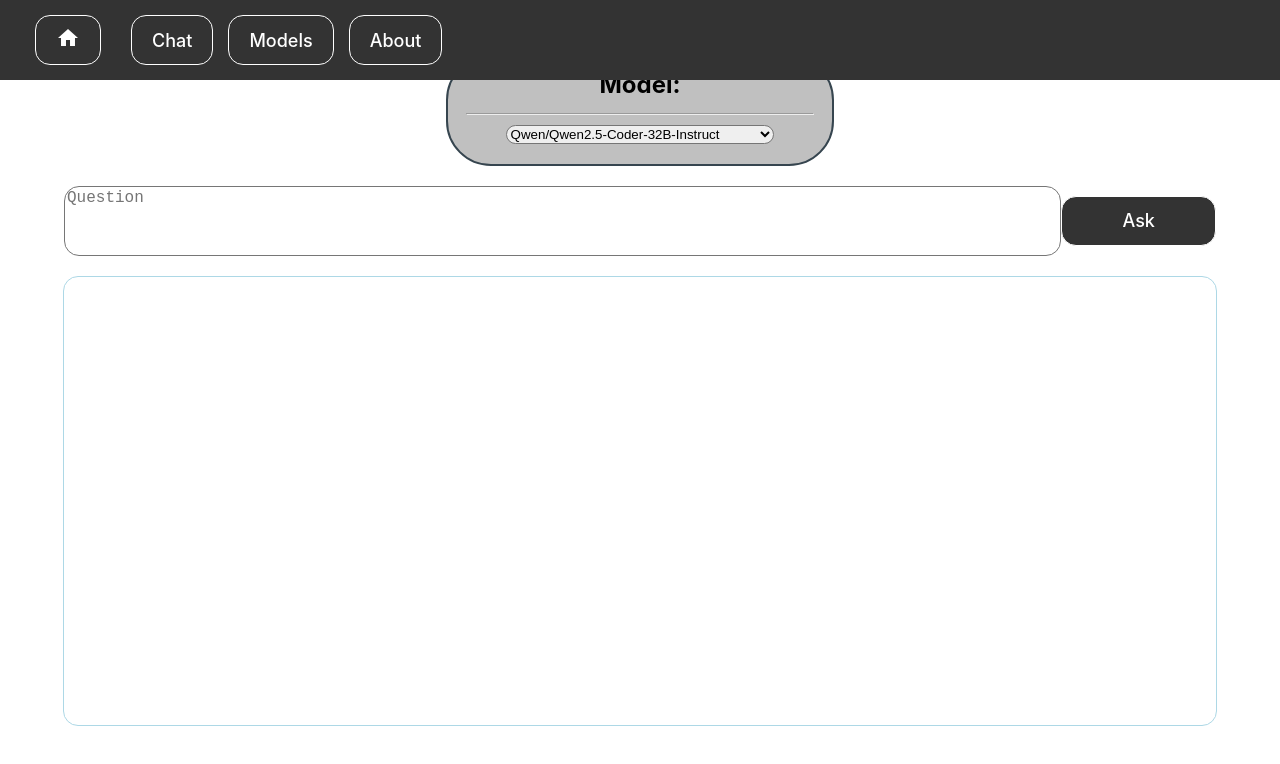
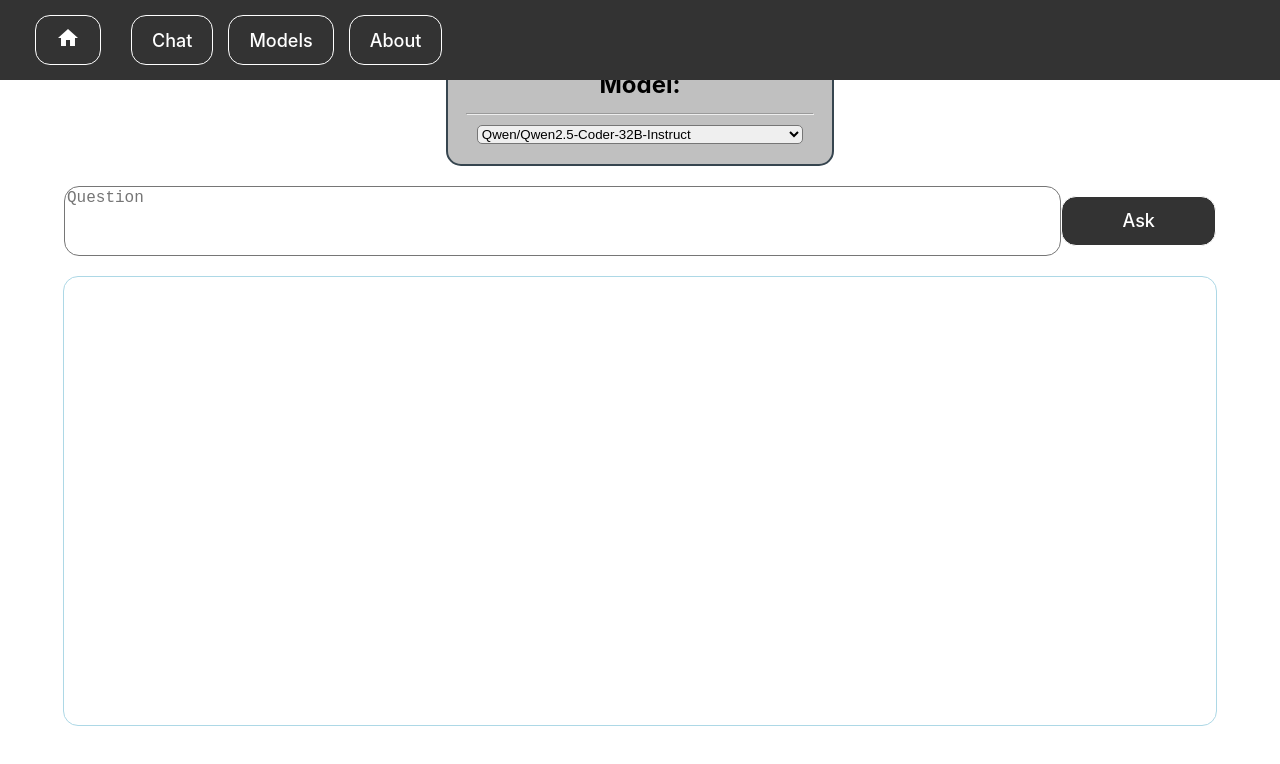
Before and after one commit to GavinHungaski/code-hydra, a React (Vite) app: page /chat in a window 1280 px wide. Shown: the top 764 px of the page. Built offline with nearby package versions, Linux system fonts and the light colour scheme.

Commit message:
model card changes

```diff
--- a/src/components/MessageWindow.jsx
+++ b/src/components/MessageWindow.jsx
@@ -14,6 +14,10 @@ const buttonStyle = {
     fontSize: '18px',
     cursor: 'pointer',
     transition: 'background-color 0.3s ease, color 0.3s ease'
+}
+const buttonStyleHover = {
+    color: '#ff6347',
+    borderColor: '#ff6347',
 }
 const buttonDisabledStyle = {
     backgroundColor: '#555',
@@ -58,7 +62,15 @@ export default function MessageWindow() {
         <div class="container">
             <div class="input-container">
                 <textarea ref={questionRef} placeholder="Question"></textarea>
-                <button onClick={handleAsk} disabled={isLoading} style={isLoading ? buttonDisabledStyle : buttonStyle}>
+                <button onClick={handleAsk} disabled={isLoading}
+                    style={isLoading ? buttonDisabledStyle : buttonStyle}
+                    onMouseEnter={(e) => {
+                        e.target.style = buttonStyleHover
+                    }}
+                    onMouseLeave={(e) => {
+                        e.target.style = buttonStyleHover
+                    }}
+                >
                     {isLoading ? ('Loading...') : ('Ask')}
                 </button>
             </div>
--- a/src/components/ModelPicker.jsx
+++ b/src/components/ModelPicker.jsx
@@ -2,7 +2,7 @@
 const containerStyle = {
     border: '2px solid #36454F',
     color: 'black',
-    borderRadius: '45px',
+    borderRadius: '15px',
     width: '30vw',
     margin:'0px auto 20px auto',
     backgroundColor: '#C0C0C0',
@@ -10,8 +10,8 @@ const containerStyle = {
 const selectStyle = {
     margin: '10px auto 20px auto',
     height: '25%',
-    width: '70%',
-    borderRadius: '15px',
+    width: '85%',
+    borderRadius: '5px',
 }
 const h2Style = {
     margin: '10px auto 10px auto',
@@ -28,7 +28,8 @@ export default function ModelPicker() {
             <h2 style={h2Style}>Model:</h2>
             <hr style={hrStyle} />
             <select style={selectStyle}>
-                <option value="qwen-coder">Qwen/Qwen2.5-Coder-32B-Instruct</option>
+                <option>Qwen/Qwen2.5-Coder-32B-Instruct</option>
+                <option>deepseek-ai/DeepSeek-Coder-V2-Instruct</option>
             </select>
         </div>
     )
```
